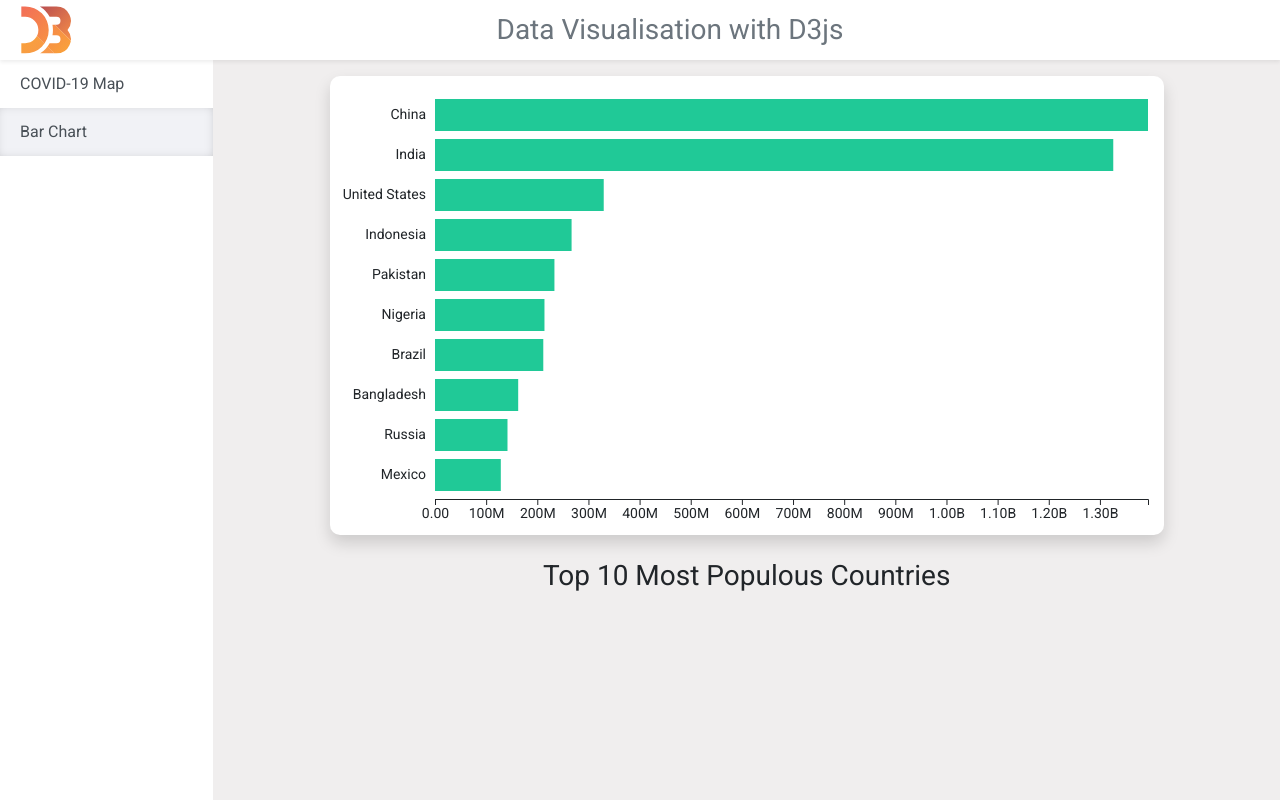
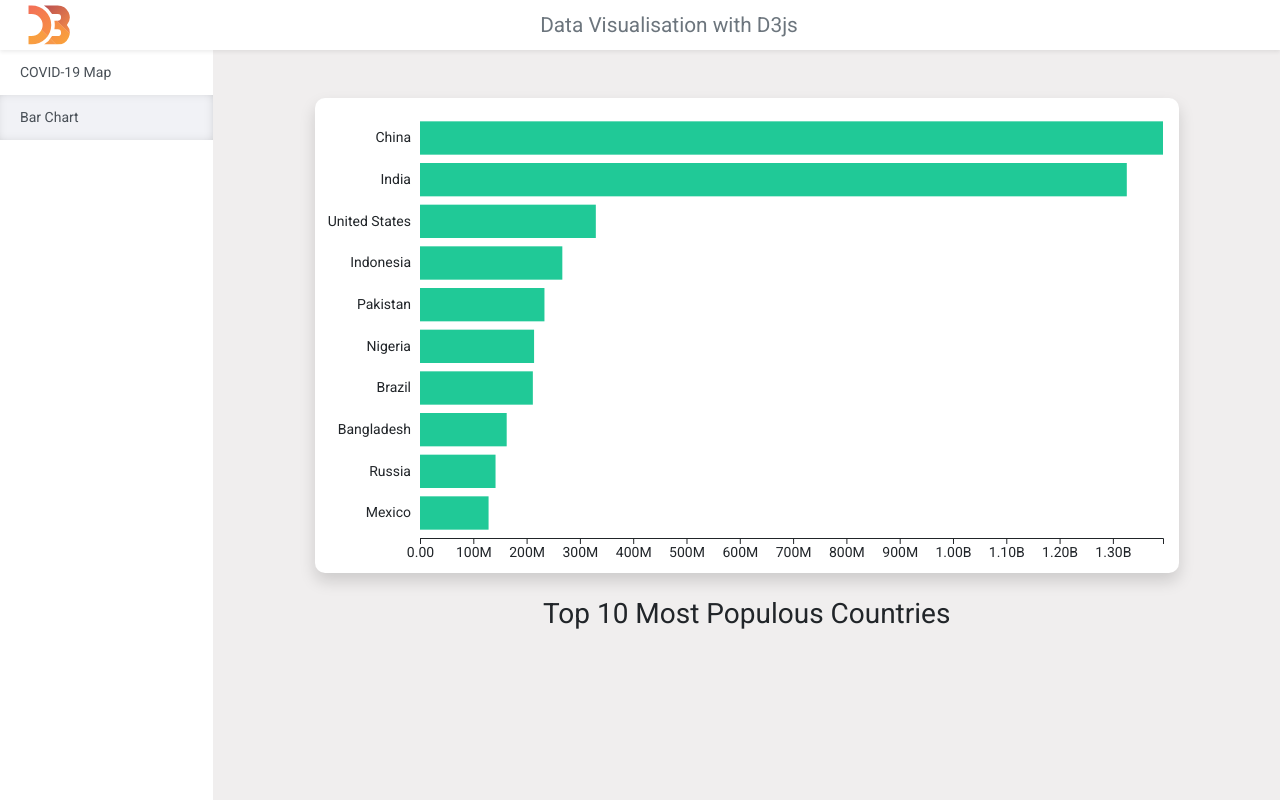
Before and after one commit to zarghamkhandev/data-visulas-with-d3, an Angular app: page /barchart in a window 1280 px wide. Built offline with nearby package versions, Linux system fonts and the light colour scheme.

Commit message:
responsiveness added

```diff
--- a/angular.json
+++ b/angular.json
@@ -122,7 +122,6 @@
         "deploy": {
           "builder": "angular-cli-ghpages:deploy",
           "options": {
-            "baseHref":""
           }
         }
       }
--- a/package.json
+++ b/package.json
@@ -23,6 +23,8 @@
     "bootstrap": "^4.5.2",
     "d3": "^5.16.0",
     "gh-pages": "^3.1.0",
+    "jquery": "^3.5.1",
+    "popper.js": "^1.16.1",
     "rxjs": "~6.5.5",
     "topojson-client": "^3.1.0",
     "tslib": "^2.0.0",
--- a/src/app/app.component.css
+++ b/src/app/app.component.css
@@ -2,8 +2,12 @@
   z-index: 10;
 }
 
+.heading {
+  font-size: 1.3rem;
+}
+
 .logo {
-  height: 60px;
+  height: 50px;
 }
 .title {
   flex: 1 1 auto;
@@ -15,10 +19,17 @@
 
 .active {
   background: #f1f2f6;
-  color:#495057;
-  box-shadow: inset -1px 0 15px -10px rgba(0, 0, 0, .6);
+  color: #495057;
+  box-shadow: inset -1px 0 15px -10px rgba(0, 0, 0, 0.6);
   border: none;
 }
-.main {
-  background-color: rgb(240, 238, 238)
+
+.list-group-item {
+  font-size: 14px;
 }
+
+@media (min-width: 576px) {
+  .sidebar-container {
+    height: 100% !important;
+  }
+}
--- a/src/app/app.component.html
+++ b/src/app/app.component.html
@@ -1,37 +1,45 @@
 <div class="container-fluid h-100 p-0 d-flex flex-column">
   <nav class="navbar navbar-light bg-white shadow-sm header py-0">
+    <button class="navbar-toggler d-sm-none" (click)="changeCollapse()">
+      <span class="navbar-toggler-icon"></span>
+    </button>
     <a routerLink="/">
-      <img src="assets/d3logo.svg" alt="logo" class="logo" />
+      <img src="assets/d3logo.svg" alt="logo" class="logo ml-2" />
     </a>
     <ul
       class="title d-flex my-0 pl-0 py-2 align-items-center justify-content-center"
     >
-      <h3 class="text-muted mb-0">Data Visualisation with D3js</h3>
+      <h3 class="text-muted mb-0 heading">Data Visualisation with D3js</h3>
     </ul>
   </nav>
-  <div class="container-fluid flex-grow-1">
-    <div class="row h-100">
-      <div class="col-2 sidebar px-0 shadow-lg">
-        <div class="list-group list-group-flush" >
+  <div
+    class="container-fluid flex-grow-1"
+    style="background-color: rgb(240, 238, 238);"
+  >
+    <div class="row sidebar-container">
+      <div
+        class="col-12 col-sm-2 sidebar px-0"
+        [ngClass]="{ 'd-none d-sm-block ': navbarCollapsed }"
+      >
+        <ul class="list-group list-group-flush">
           <a
             routerLink="/worldmap"
-            routerLinkActive="active"
-            class="list-group-item list-group-item-action list-group-item-white"
+            [routerLinkActive]="['active']"
+            class="list-group-item list-group-item-action list-group-item-white text-center text-sm-left"
             >COVID-19 Map</a
           >
           <a
             routerLink="/barchart"
             routerLinkActive="active"
-            class="list-group-item list-group-item-action list-group-item-white"
+            class="list-group-item list-group-item-action list-group-item-white text-center text-sm-left"
             >Bar Chart</a
           >
-        </div>
+        </ul>
       </div>
-      <div class="col-10 px-0 ">
+      <div class="col-12 col-sm-10 px-0">
         <div class="main h-100">
           <router-outlet class="h-100"></router-outlet>
         </div>
-
       </div>
     </div>
   </div>
--- a/src/app/app.component.ts
+++ b/src/app/app.component.ts
@@ -8,5 +8,10 @@ import { Component } from '@angular/core';
   styleUrls: ['./app.component.css']
 })
 export class AppComponent {
+  public navbarCollapsed = true;
+
+  changeCollapse(){
+    this.navbarCollapsed = !this.navbarCollapsed
+  }
 
 }
--- a/src/app/bar-chart/bar-chart.component.html
+++ b/src/app/bar-chart/bar-chart.component.html
@@ -1,8 +1,7 @@
-<div class="container">
-  <div class="row mx-0">
-    <div class="col-1"></div>
-    <div class="col-10 d-flex flex-column">
-      <div class="chart shadow mt-3">
+<div class="container-lg">
+  <div class="row no-gutters">
+    <div class="col-12 col-md-10 d-flex flex-column mx-auto">
+      <div class="chart shadow mt-5">
         <div id="d3" #barChartContainer></div>
       </div>
       <h3 class="align-self-center mt-4">Top 10 Most Populous Countries</h3>
--- a/src/app/world-map/world-map.component.html
+++ b/src/app/world-map/world-map.component.html
@@ -1,8 +1,7 @@
-<div class="container">
-    <div class="row mx-0">
-      <div class="col-1"></div>
-      <div class="col-10 d-flex flex-column">
-        <div class="chart shadow mt-3">
+<div class="container-lg">
+    <div class="row no-gutters">
+      <div class="col-12 col-md-10 d-flex flex-column mx-auto">
+        <div class="chart shadow mt-5">
           <div id="d3" #worldMapContainer></div>
         </div>
         <h3 class="align-self-center mt-4">COVID-19 World Map</h3>
--- a/src/styles.css
+++ b/src/styles.css
@@ -4,6 +4,7 @@
 }
 body {
   height: 100vh;
+
 }
 
 .chart {
```
Also changed, not shown: 1 other file (tests, documents, lock files or other folders).
